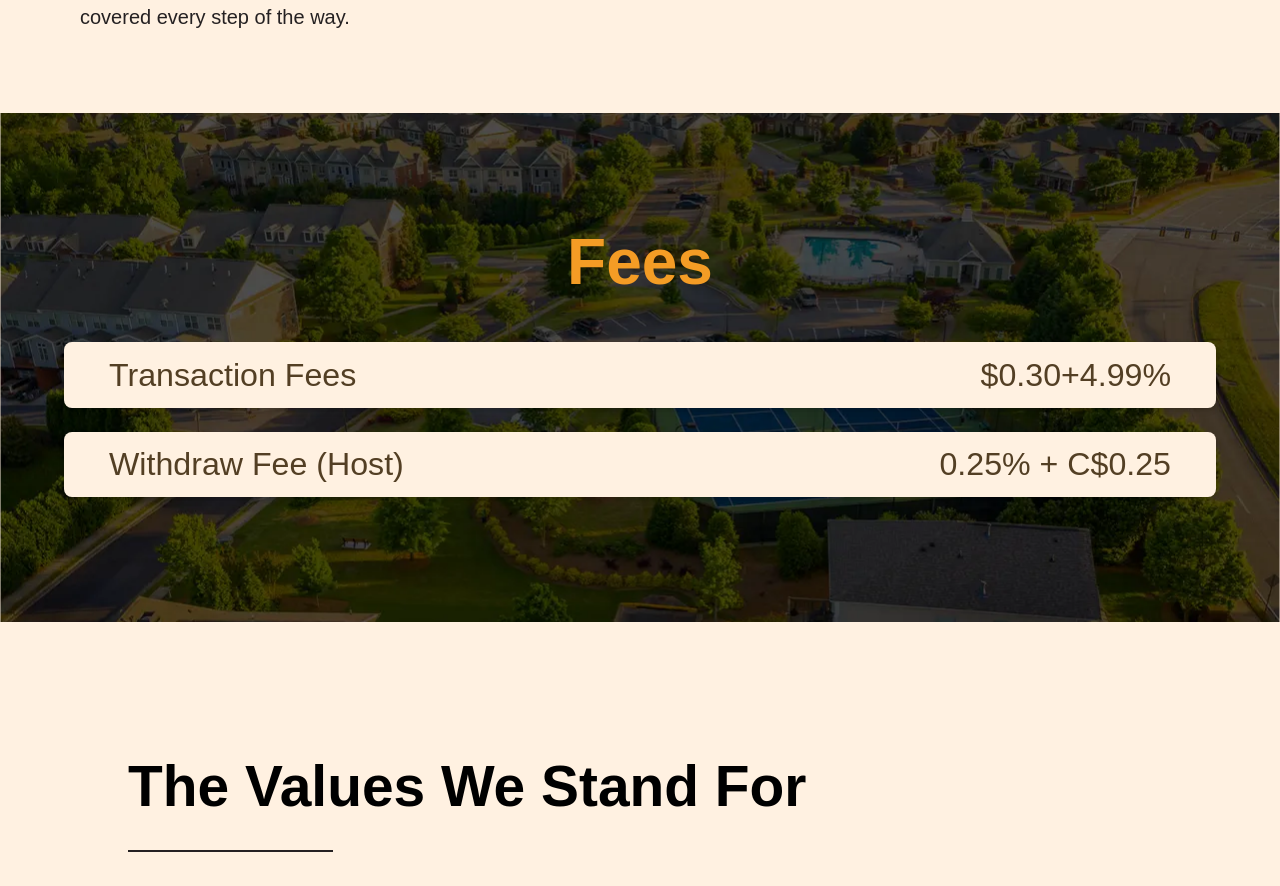
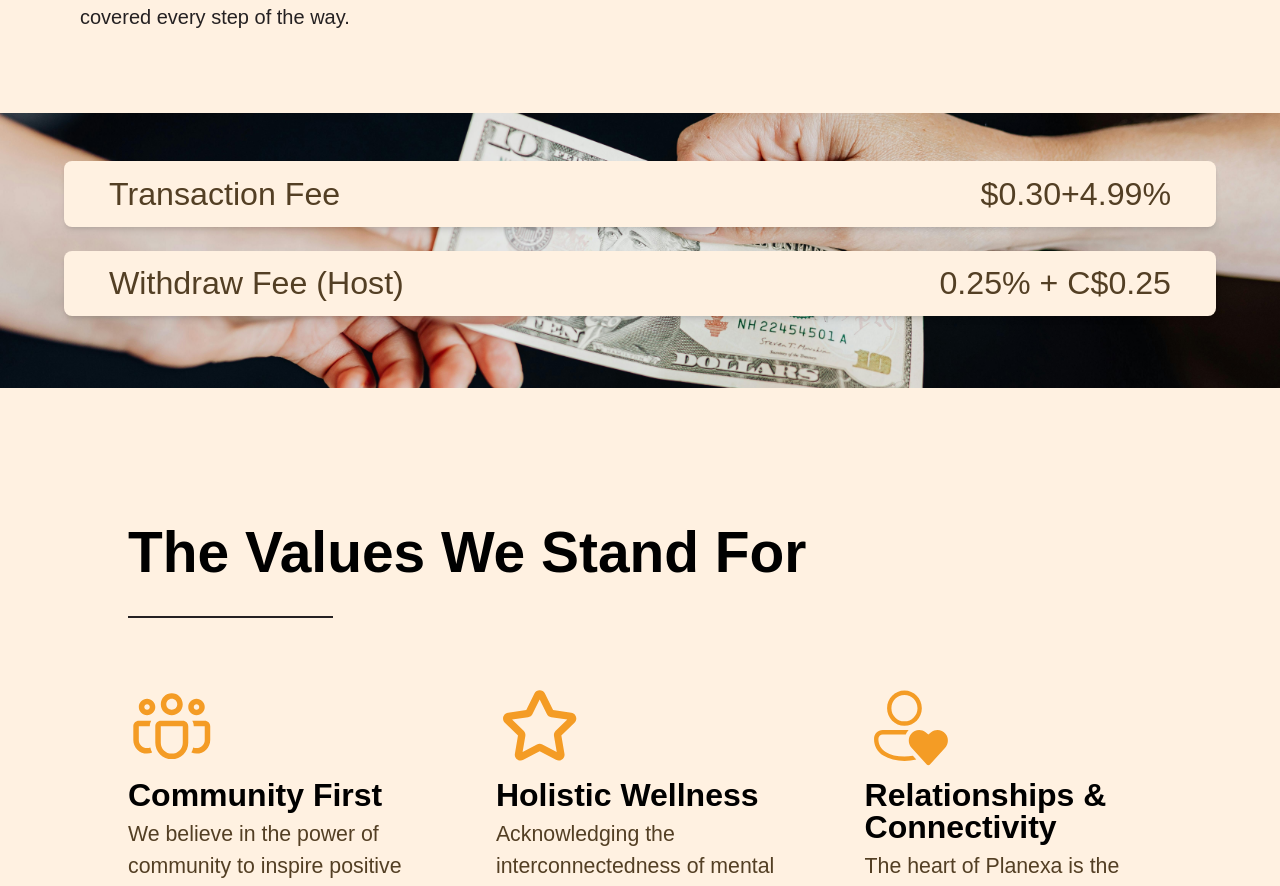
Before and after one commit to redfedted/PlanexaWebsite, a React (Vite) app: page / in a window 1280 px wide. Shown: the part 4803-5689 px from the top of the page. Built offline with nearby package versions, Linux system fonts and the light colour scheme; a web font is replaced by a local one.

Commit message:
update fee ui

```diff
--- a/src/components/AppDetailsTemp.jsx
+++ b/src/components/AppDetailsTemp.jsx
@@ -2,14 +2,14 @@ import img from "/src/images/Image10.webp";
 
 function AppDetailsTemp() {
     const arr = [
-        { feature: "Transaction Fees", basic: "$0.30+4.99%" },
+        { feature: "Transaction Fee", basic: "$0.30+4.99%" },
         { feature: "Withdraw Fee (Host)", basic: "0.25% + C$0.25" },
     ];
 
     return (
-        <div className="bg-[url('/src/images/Image10.webp')] bg-center box-border text-white bg-cover lg:py-[6.313rem] py-[2.111rem]">
+        <div className="bg-[url('/src/images/fees_bg.jpg')] bg-center box-border text-white bg-cover lg:py-[3rem] py-[1rem]">
             <div className="mx-auto w-[85%] lg:w-[90%] text-center">
-                <h1 className="font-bold text-[2rem] lg:text-[4rem] mb-8 text-[#F49C25]">Fees</h1>
+                {/* <h1 className="font-bold text-[2rem] lg:text-[4rem] mb-8 text-[#F49C25]">FEES</h1> */}
                 {arr.map((e, index) => (
                     <div
                         key={index}
```
Also changed, not shown: src/images/fees_bg.jpg (added).
